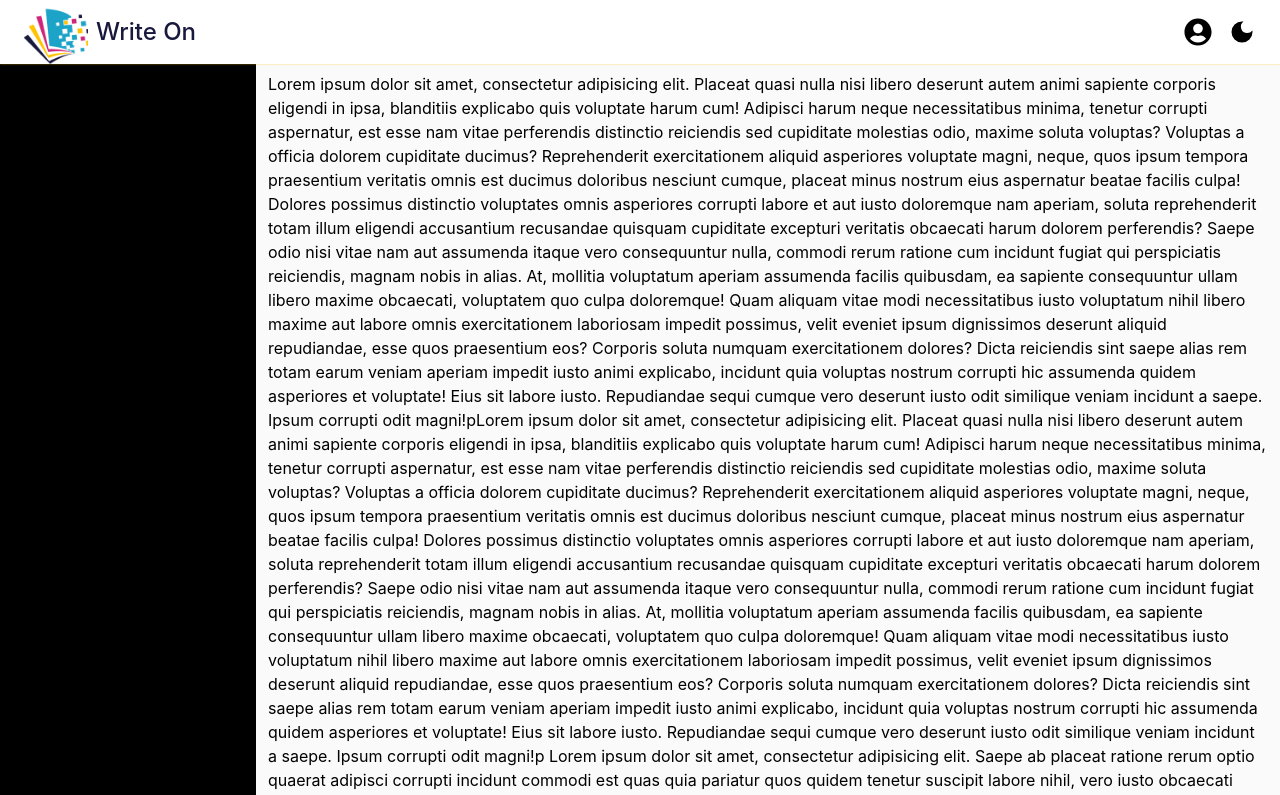
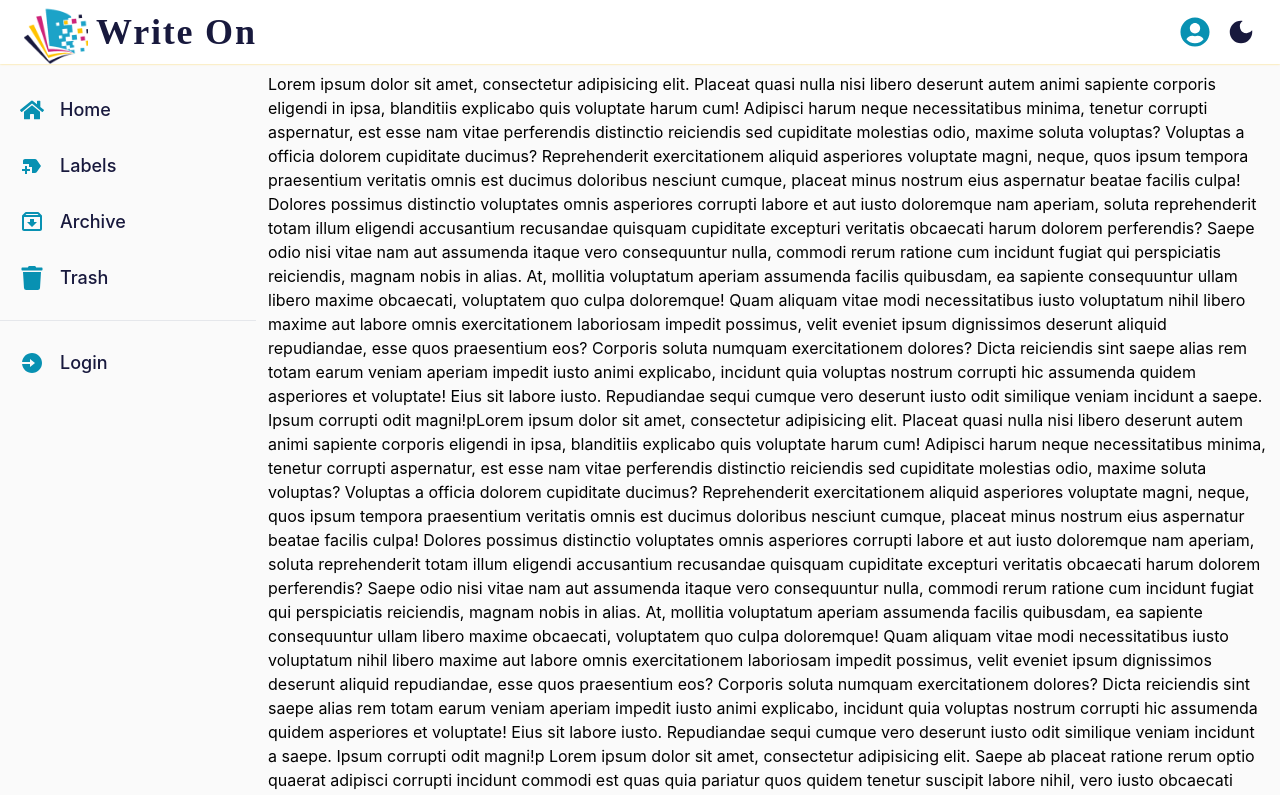
Before and after one commit to Richa-rani02/Write-On, a React (Create React App) app: page /notes in a window 1280 px wide. Shown: the top 795 px of the page. Built offline with nearby package versions, Linux system fonts and the light colour scheme; what miragejs would draw is missing.

Commit message:
feat:added sidebar with links

```diff
--- a/src/components/Header.jsx
+++ b/src/components/Header.jsx
@@ -3,17 +3,17 @@ import {AiOutlineLogout} from "react-icons/ai";
 import {MdDarkMode,MdLightMode} from "react-icons/md";
 export const Header=()=>{
     return(
-        <header className="max-h-16 w-full flex px-6 py-4 justify-between items-center bg-white fixed inset-0 z-10 shadow-[0_0_2px_0_rgba(255,195,0,0.6)]">
+        <header className="max-h-16 w-full flex px-6 py-4 justify-between items-center bg-[#FFFFFF] fixed inset-0 z-10 shadow-[0_0_2px_0_rgba(255,195,0,0.6)]">
            <div className="flex items-center gap-2">
            <img className="h-16 w-16"
           src="../Assets/writeonlogo.png"
           alt="logo"/>
-          <h1 className="text-2xl font-medium text-purpletext">Write On</h1>
+          <h1 className="text-3xl lg:text-4xl font-extrabold text-purpleprimary font-Sail tracking-wider">Write On</h1>
 
            </div>
            <div className="flex justify-between gap-4">
-           <FaUserCircle size={28}/>
-           <MdDarkMode size={28}/>
+            <FaUserCircle size={30} className="fill-cyan-600"/>
+           <MdDarkMode size={30} className="fill-purpleprimary"/>
            </div>
         </header>
     )
--- a/src/components/Sidebar.jsx
+++ b/src/components/Sidebar.jsx
@@ -1,7 +1,34 @@
-export const Sidebar=()=>{
-    return(
-        <section className="sidebar fixed w-64 bg-black h-full">
-         <p>Lorem ipsum dolor sit, amet consectetur adipisicing elit. Autem iure impedit culpa aliquam quidem ipsam. Tempore, distinctio quaerat! Aperiam voluptates est autem inventore.</p>
+import { Link } from "react-router-dom";
+import { BiArchiveIn } from "react-icons/bi";
+import { FaHome, FaTrash } from "react-icons/fa";
+import { MdNewLabel } from "react-icons/md";
+import { RiLoginCircleFill } from "react-icons/ri";
+export const Sidebar = () => {
+    return (
+        <section className="sidebar fixed w-64 bg-neutral-50 h-full pt-5">
+            <Link to="/" className="font-medium flex justify-start items-center gap-4 rounded-tr-3xl rounded-br-3xl py-3 px-5 text-lg hover:bg-blue-100 text-purpleprimary">
+                <FaHome size={24} className="fill-cyan-600" />
+                <span >Home</span>
+            </Link>
+            <Link to="/" className=" font-medium flex justify-start items-center gap-4 rounded-tr-3xl rounded-br-3xl py-3 px-5 text-lg mt-1 hover:bg-blue-100 text-purpleprimary">
+                <MdNewLabel size={24} className="fill-cyan-600" />
+                <span >Labels</span>
+            </Link>
+
+            <Link to="/" className="font-medium flex justify-start items-center gap-4 rounded-tr-3xl rounded-br-3xl py-3 px-5 text-lg mt-1 hover:bg-blue-100 text-purpleprimary">
+                <BiArchiveIn size={24} className="fill-cyan-600" />
+                <span >Archive</span>
+            </Link>
+
+            <Link to="/" className="font-medium flex justify-start items-center gap-4 rounded-tr-3xl rounded-br-3xl py-3 px-5 text-lg mt-1 hover:bg-blue-100 text-purpleprimary">
+                <FaTrash size={24} className="fill-cyan-600" />
+                <span>Trash</span>
+            </Link>
+            <hr class="my-4 text-cyan-700" />
+            <Link to="/" className="font-medium flex justify-start items-center gap-4 rounded-tr-3xl rounded-br-3xl py-3 px-5 text-lg mt-1 hover:bg-blue-100 text-purpleprimary">
+                <RiLoginCircleFill size={24} className="fill-cyan-600" />
+                <span>Login</span>
+            </Link>
         </section>
     )
 }
--- a/src/index.css
+++ b/src/index.css
@@ -2,7 +2,21 @@
 @tailwind components;
 @tailwind utilities;
 @import url("/node_modules/mockman-js/dist/style.css");
+@import url('https://fonts.googleapis.com/css2?family=Sail&display=swap');
 
+*,
+*::after,
+*::before {
+  margin: 0;
+  padding: 0;
+  box-sizing: border-box;
+}
+html, body {
+  height: 100%;
+}
+body::-webkit-scrollbar {
+  display: none;
+}
 body {
   margin: 0;
   font-family: -apple-system, BlinkMacSystemFont, 'Segoe UI', 'Roboto', 'Oxygen',
@@ -10,6 +24,7 @@ body {
     sans-serif;
   -webkit-font-smoothing: antialiased;
   -moz-osx-font-smoothing: grayscale;
+  overflow-x:hidden;
 }
 
 code {
--- a/src/pages/Notes.jsx
+++ b/src/pages/Notes.jsx
@@ -1,7 +1,7 @@
 import { Header,Sidebar } from "../components"
 export const Notes=()=>{
     return(
-        <div className="notes bg-neutral-50 h-screen w-screen">
+        <div className="notes bg-[#FAFAFA] h-full w-screen">
         <Header />
         <Sidebar/>
         <div className="mt-16 ml-64 px-3 py-2">
--- a/tailwind.config.js
+++ b/tailwind.config.js
@@ -5,8 +5,12 @@ module.exports = {
   theme: {
     extend: {
           colors: {
-      purpletext:"#18193d"
+         purpleprimary:"#18193d",
+         yellowprimary:'#FFB102'
 
+    },
+    fontFamily: {
+      'Sail': ['Sail', 'cursive']
     },
 
     },
```
